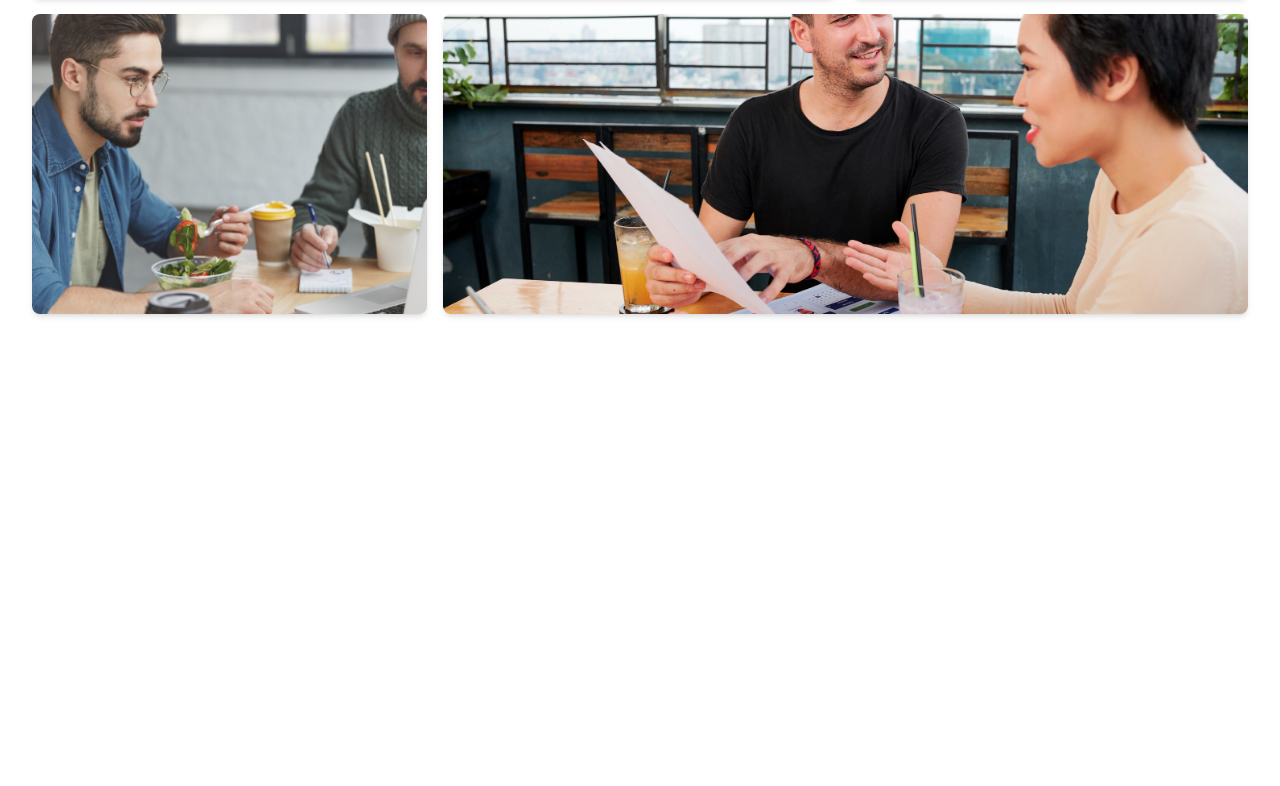
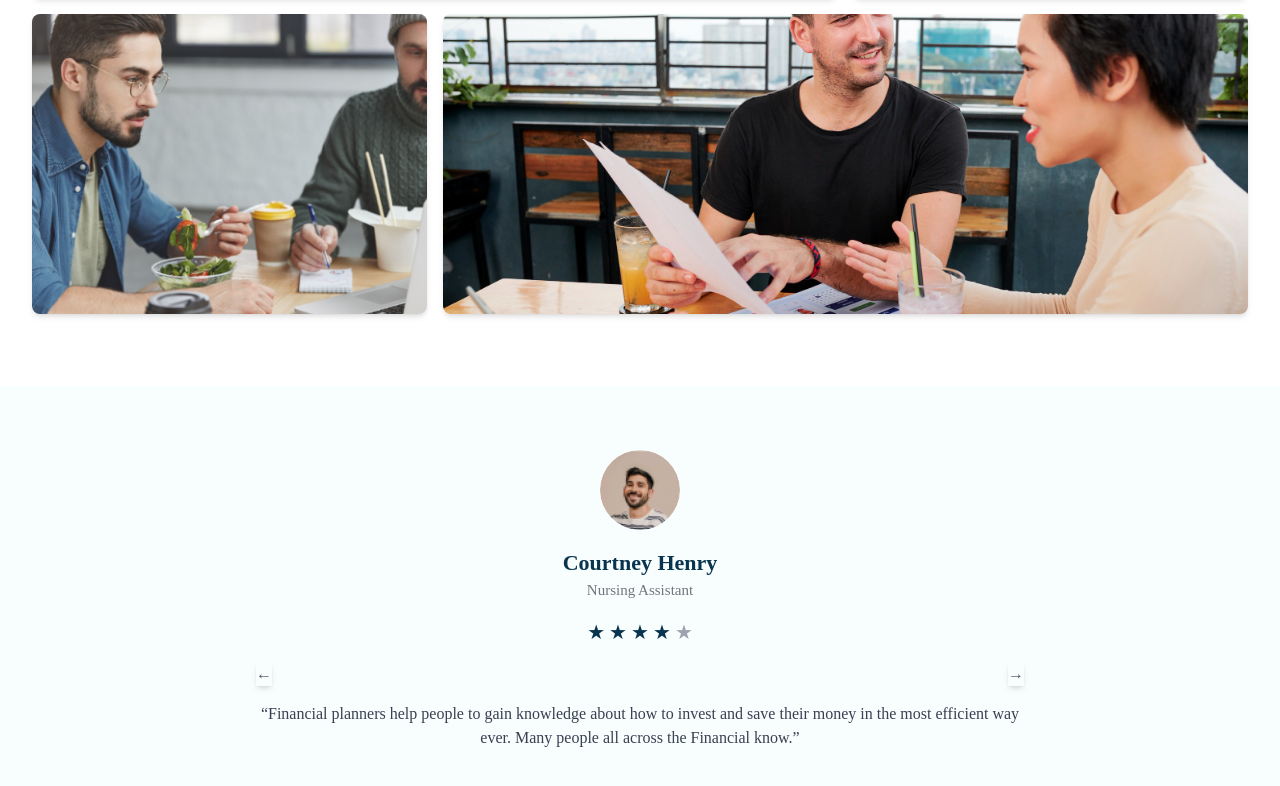
Before and after one commit to Md-Ashikur-Rahman-Ashik/Tombiz, a React (Vite) app: page / in a window 1280 px wide. Shown: the part 5798-6584 px from the top of the page. Before the commit the page ends 6144 px from the top, so only its background shows below. Built offline with nearby package versions, Linux system fonts and the light colour scheme.

Commit message:
Adding review section

```diff
--- /dev/null
+++ b/src/components/ReviewSection.jsx
@@ -0,0 +1,45 @@
+const ReviewSection = () => {
+  return (
+    <div className="bg-[#F8FDFE]">
+      <div className="mt-10 container mx-auto flex flex-col items-center justify-center py-16 px-6 lg:px-32">
+        <div className="text-center space-y-4">
+          <img
+            src="/ReviewPersonImg.png"
+            alt="Courtney Henry"
+            className="rounded-full mx-auto"
+          />
+          <div>
+            <h3 className="text-[22px] font-semibold text-[#08344E]">
+              Courtney Henry
+            </h3>
+            <p className="text-[15px] font-medium text-[#72777D]">
+              Nursing Assistant
+            </p>
+          </div>
+          <div className="flex justify-center space-x-1">
+            <span className="text-[#08344E] text-xl">★</span>
+            <span className="text-[#08344E] text-xl">★</span>
+            <span className="text-[#08344E] text-xl">★</span>
+            <span className="text-[#08344E] text-xl">★</span>
+            <span className="text-gray-400 text-xl">★</span>
+          </div>
+          <div className="flex justify-between">
+            <button className="shadow-md hover:shadow-lg">
+              <span className="text-gray-600">←</span>
+            </button>
+            <button className="shadow-md hover:shadow-lg">
+              <span className="text-gray-600">→</span>
+            </button>
+          </div>
+          <p className="text-gray-700 text-base max-w-3xl mx-auto">
+            “Financial planners help people to gain knowledge about how to
+            invest and save their money in the most efficient way ever. Many
+            people all across the Financial know.”
+          </p>
+        </div>
+      </div>
+    </div>
+  );
+};
+
+export default ReviewSection;
--- a/src/pages/HomePage.jsx
+++ b/src/pages/HomePage.jsx
@@ -1,6 +1,7 @@
 import ChooseUs from "../components/ChooseUs";
 import HeroSection from "../components/HeroSection";
 import ProvenResults from "../components/ProvenResults";
+import ReviewSection from "../components/ReviewSection";
 import ServicesSection from "../components/ServicesSection";
 import SuccessSection from "../components/SuccessSection";
 import TrustedSection from "../components/TrustedSection";
@@ -14,6 +15,7 @@ const HomePage = () => {
       <ChooseUs />
       <ProvenResults />
       <SuccessSection />
+      <ReviewSection />
     </div>
   );
 };
```
Also changed, not shown: public/ReviewPersonImg.png (added).
